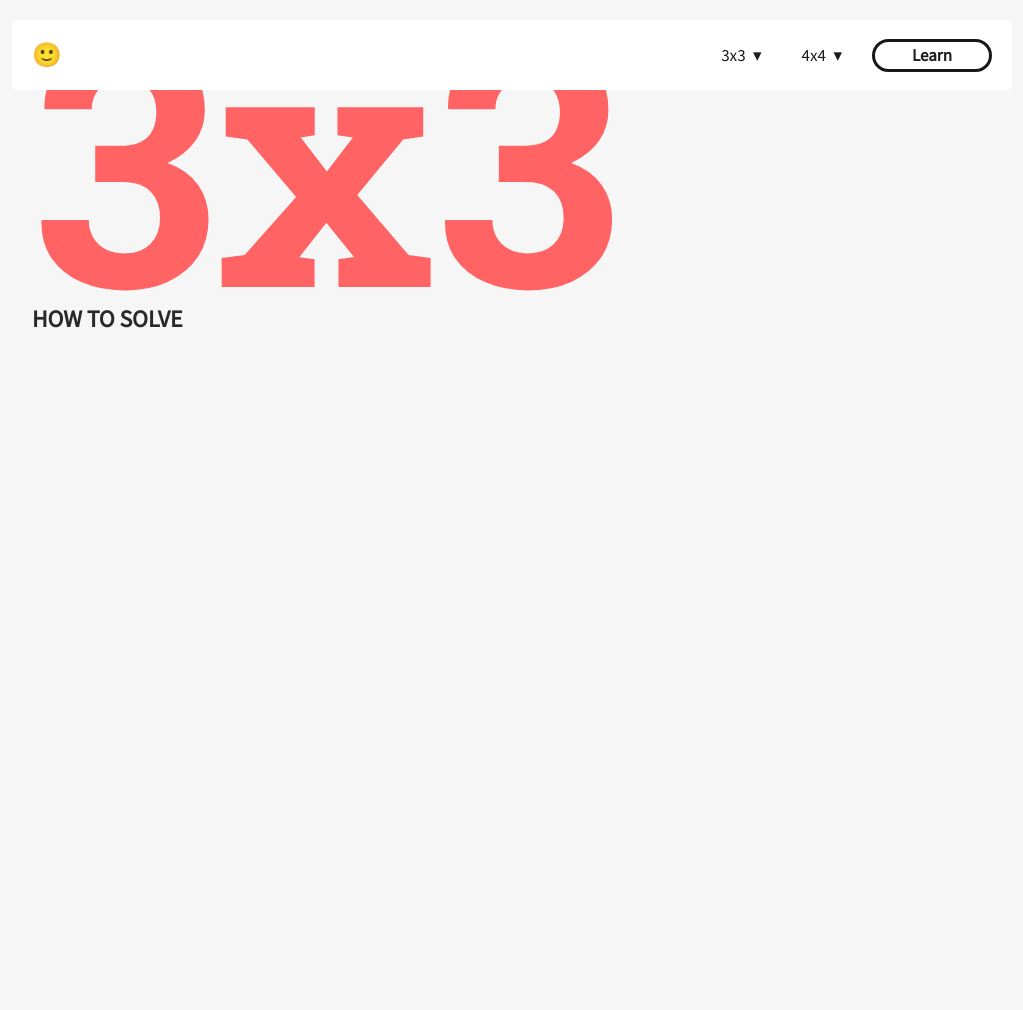
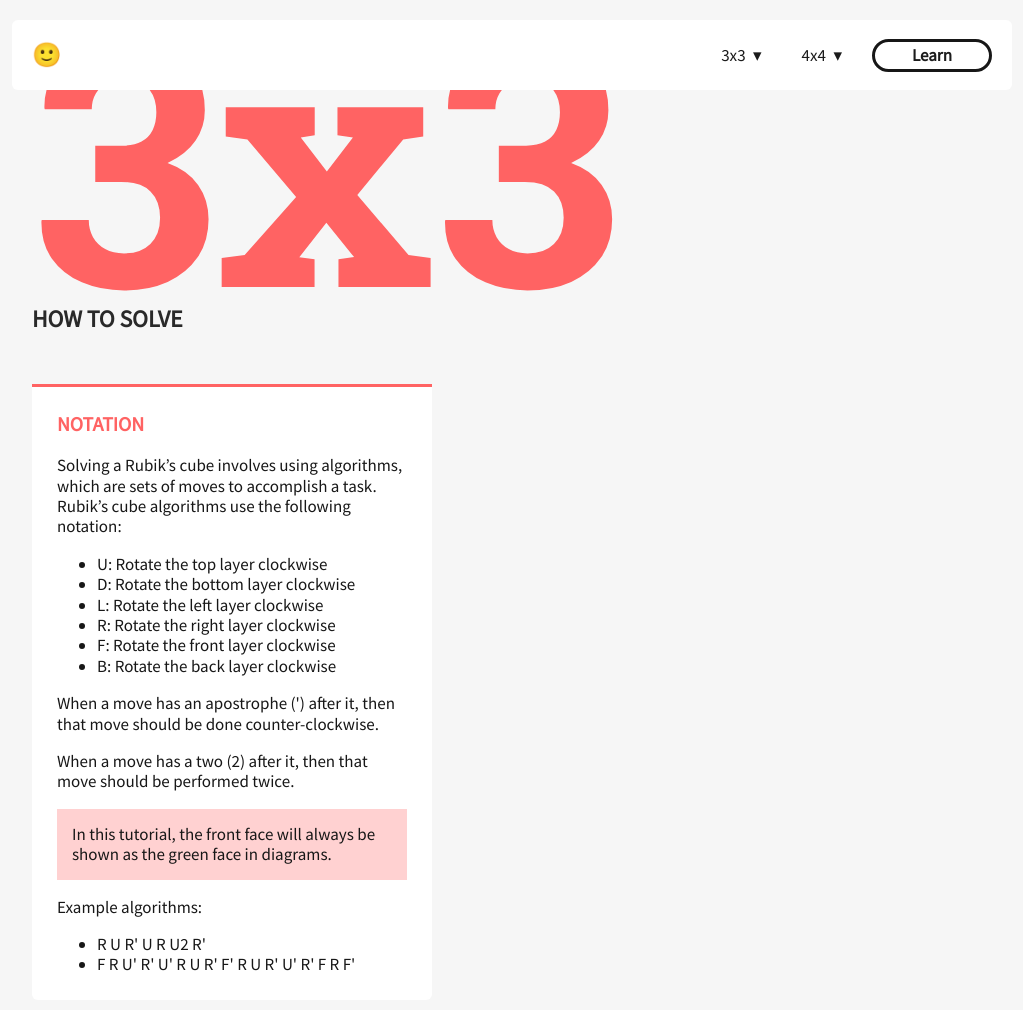
Before and after one commit to arielbob/cubedoc, a React app: page /how-to-solve in a window 1280 px wide. Shown: the whole page, without its empty margins (128-1151 px from the left). Before the commit the page ends 800 px from the top, so only its background shows below. Built offline with nearby package versions, Linux system fonts and the light colour scheme; some packages are replaced by stand-ins of ours.

Commit message:
added card and styles for first step of 3x3

```diff
--- a/src/containers/Solve3x3/index.js
+++ b/src/containers/Solve3x3/index.js
@@ -6,6 +6,30 @@ class Solve3x3 extends React.Component {
       <div className='container bleed-top'>
         <h1 className='title-big'>3x3</h1>
         <h2 className='article-name'>How to Solve</h2>
+        <section className='instructions instructions-3x3'>
+          <section className='step1'>
+            <section className='step-card'>
+              <h3>Notation</h3>
+              <p>Solving a Rubik’s cube involves using algorithms, which are sets of moves to accomplish a task. Rubik’s cube algorithms use the following notation:</p>
+              <ul>
+                <li>U: Rotate the top layer clockwise</li>
+                <li>D: Rotate the bottom layer clockwise</li>
+                <li>L: Rotate the left layer clockwise</li>
+                <li>R: Rotate the right layer clockwise</li>
+                <li>F: Rotate the front layer clockwise</li>
+                <li>B: Rotate the back layer clockwise</li>
+              </ul>
+              <p>When a move has an apostrophe (') after it, then that move should be done counter-clockwise.</p>
+              <p>When a move has a two (2) after it, then that move should be performed twice.</p>
+              <p className='text-warning'>In this tutorial, the front face will always be shown as the green face in diagrams.</p>
+              <p>Example algorithms:</p>
+              <ul>
+                <li>R U R' U R U2 R'</li>
+                <li>F R U' R' U' R U R' F' R U R' U' R' F R F'</li>
+              </ul>
+            </section>
+          </section>
+        </section>
       </div>
     );
   }
--- a/src/stylesheets/_base.scss
+++ b/src/stylesheets/_base.scss
@@ -98,3 +98,8 @@ button {
     margin: 0;
   }
 }
+
+.text-warning {
+  background-color: $warning-background;
+  padding: $text-box-padding;
+}
--- a/src/stylesheets/_cards.scss
+++ b/src/stylesheets/_cards.scss
@@ -1,7 +1,13 @@
+//TODO: maybe rename these classes so that the type is the first word
+//ex: card-main and card-step instead of main-card or step-card
+//i.e. same format as the button classes
+//TODO: replace $nav-background with $white
+//TODO: figure out how to organize css better
+
 .main-card {
   overflow: hidden;
   height: $card-height;
-  border-radius: 0 0 6px 6px;
+  border-radius: 0 0 $card-border-radius $card-border-radius;
   margin-bottom: 40px;
   transition: all 0.4s $losi;
   &.red {
@@ -156,3 +162,30 @@
     }
   }
 }
+
+.instructions {
+  margin-top: $instructions-margin;
+}
+
+.step-card {
+  padding: $card-gutter;
+  border-top: 3px solid #000000;
+  border-radius: 0 0 $card-border-radius $card-border-radius;
+  background-color: $nav-background;
+  h3 {
+    margin-top: 0;
+  }
+  :last-child {
+    margin-bottom: 0;
+  }
+}
+
+.instructions-3x3 {
+  .step-card {
+    border-color: $main-red;
+    h3 {
+      color: $main-red;
+      text-transform: uppercase;
+    }
+  }
+}
--- /dev/null
+++ b/src/stylesheets/_steps.scss
@@ -0,0 +1,5 @@
+.step1 {
+  .step-card {
+    width: 400px;
+  }
+}
--- a/src/stylesheets/_variables.scss
+++ b/src/stylesheets/_variables.scss
@@ -5,13 +5,17 @@ $breakpoint: 799px;
 $nav-height: 70px;
 $card-height: 220px;
 $card-gutter: 25px;
+$text-box-padding: 15px;
+$instructions-margin: 50px;
+$card-border-radius: 6px;
 
 // Colors
 $text-black: #171717;
 $nav-background: #ffffff;
+$body-background: #f6f6f6;
+$warning-background: #ffd1d1;
 $nav-font-color: #1b1b1b;
 $link-hover-color: #cce6ff;
-$body-background: #f6f6f6;
 $main-red: #ff6363;
 $main-blue: #4683ec;
 $link-blue: #1d3bff;
--- a/src/stylesheets/styles.scss
+++ b/src/stylesheets/styles.scss
@@ -1,7 +1,8 @@
 @import 'variables';
 @import 'base';
+@import 'text';
 @import 'navbar';
 @import 'cards';
-@import 'text';
+@import 'steps';
 
 //TODO: maybe look up better css file structures
```
